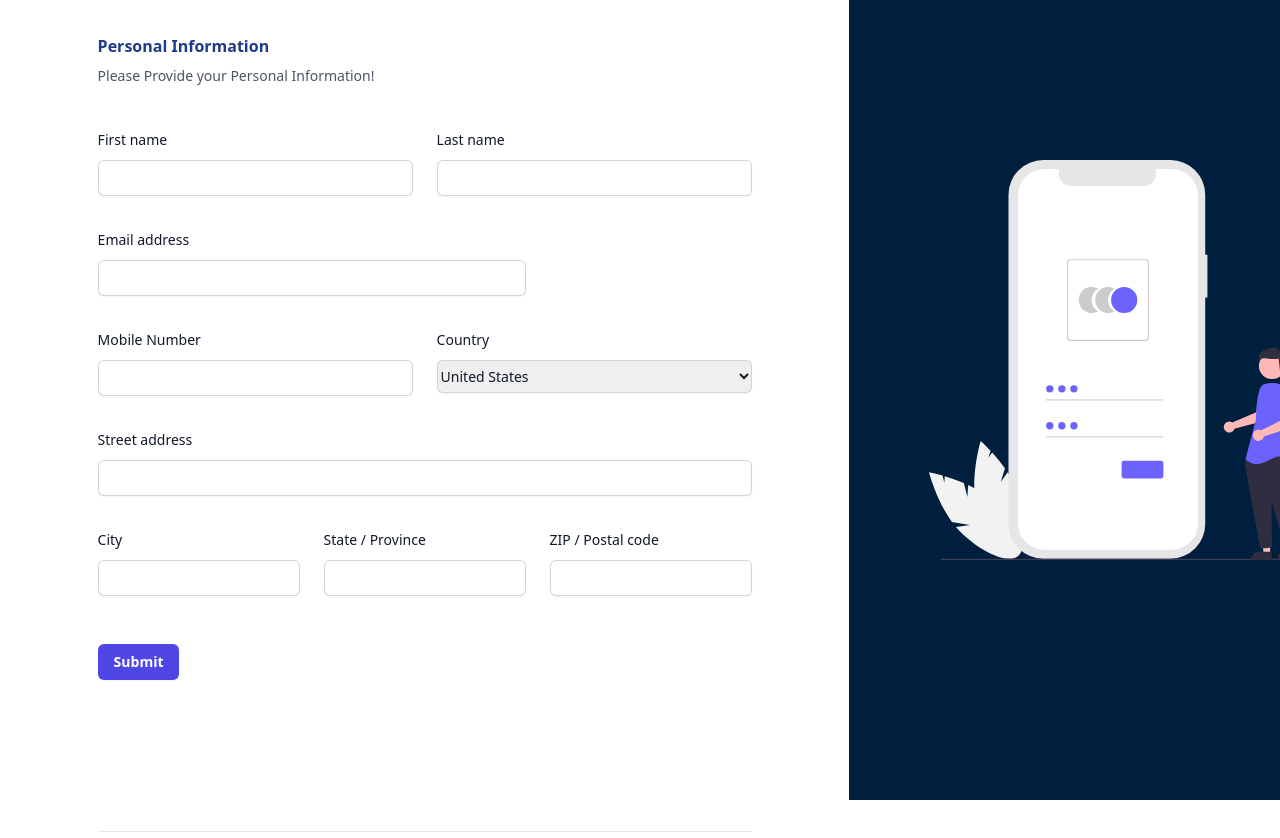
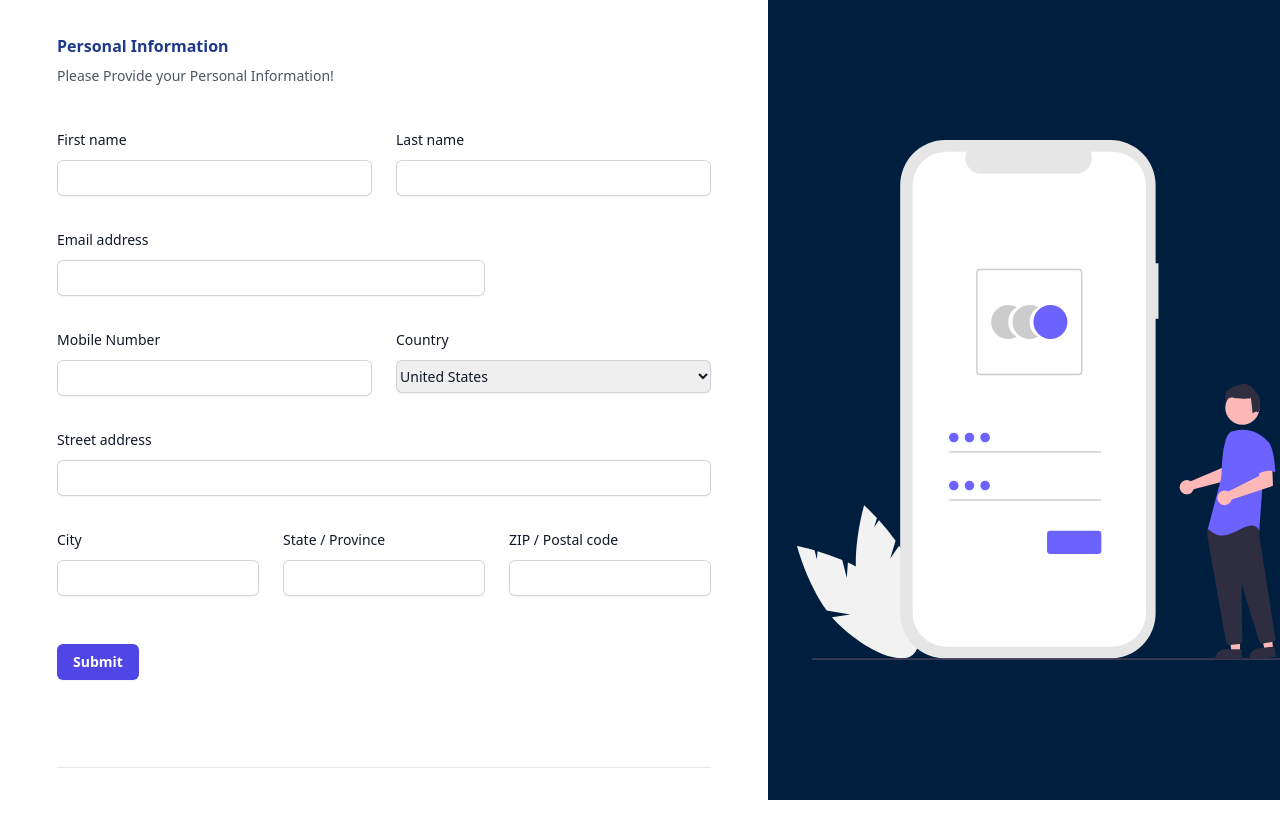
Before and after one commit to Sushant1805/TocActivity, a plain HTML site: page index.html in a window 1280 px wide. Shown: the top 838 px of the page. After the commit the page ends 800 px from the top, so only its background shows below. Drawn offline with nearby package versions, Linux system fonts and the light colour scheme.

Commit message:
Add files via upload

```diff
--- a/style.css
+++ b/style.css
@@ -1,28 +1,33 @@
-.main{
+.main {
     display: flex;
-    flex-direction: row;
+    justify-content: space-between; /* Ensure equal or proportional spacing */
+    height: 100vh; /* Take up full viewport height */
 }
 
-.container{
+.container {
+    flex: 0 0 55%; /* Adjust this percentage for 40% width */
     display: flex;
     justify-content: center;
-    margin: 2rem 5rem 5rem 5rem;
-    width: 38em;
-    height: 50em;
+    margin: 2rem;
+    width: auto;
+    height: auto;
+    box-sizing: border-box;
 }
 
-.divider{
+.divider {
+    flex: 0 0 45%; /* Adjust this percentage for 60% width */
     display: flex;
-    width: 50em;
+    justify-content: center;
+    align-items: center;
+    background-color: #001F3F;
     height: 100vh;
-    background-color: #001F3F;
+    box-sizing: border-box;
 }
 
-.login-img{
-    margin-top: 10rem;
-    margin-left: 5rem;
-    width: 40rem;
-    height: 25rem;
+.login-img {
+    width: 90%;
+    max-width: 40rem;
+    height: auto;
 }
 
 
```
